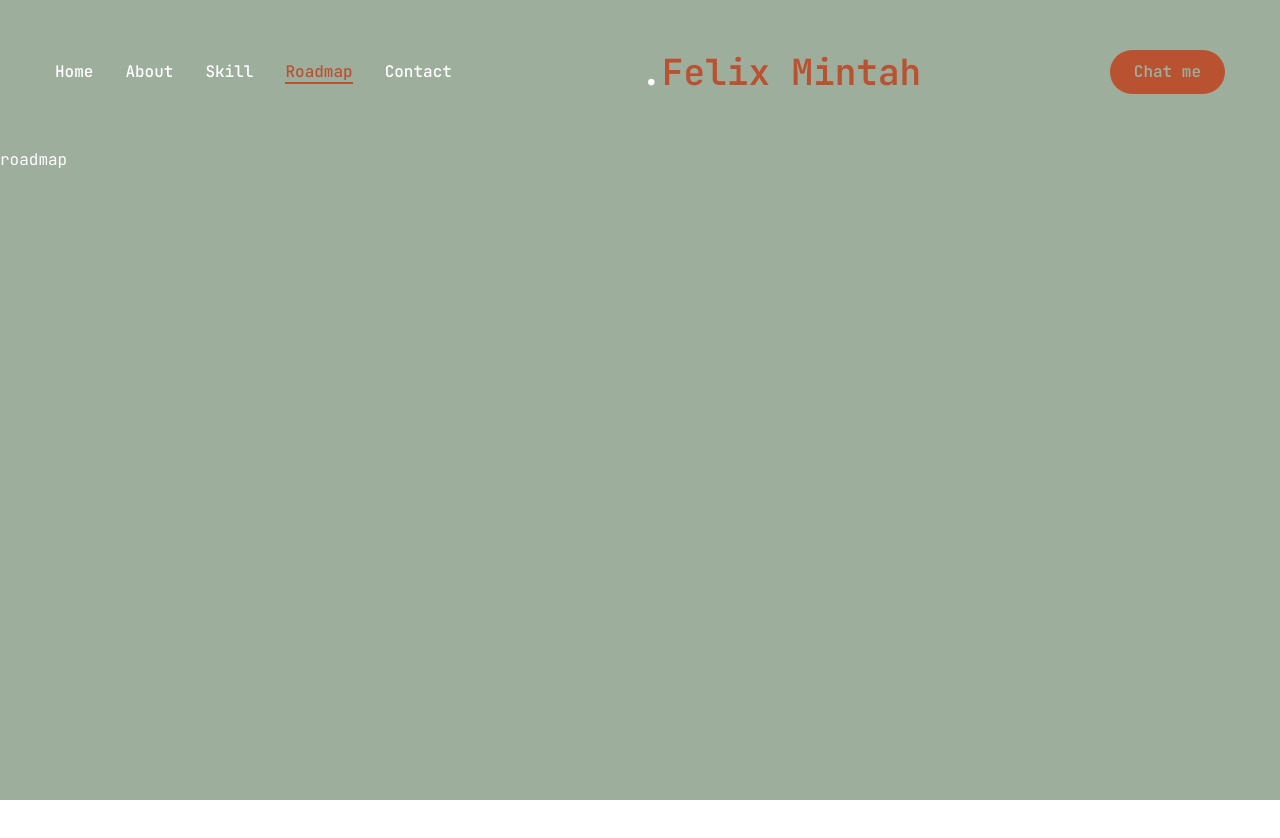
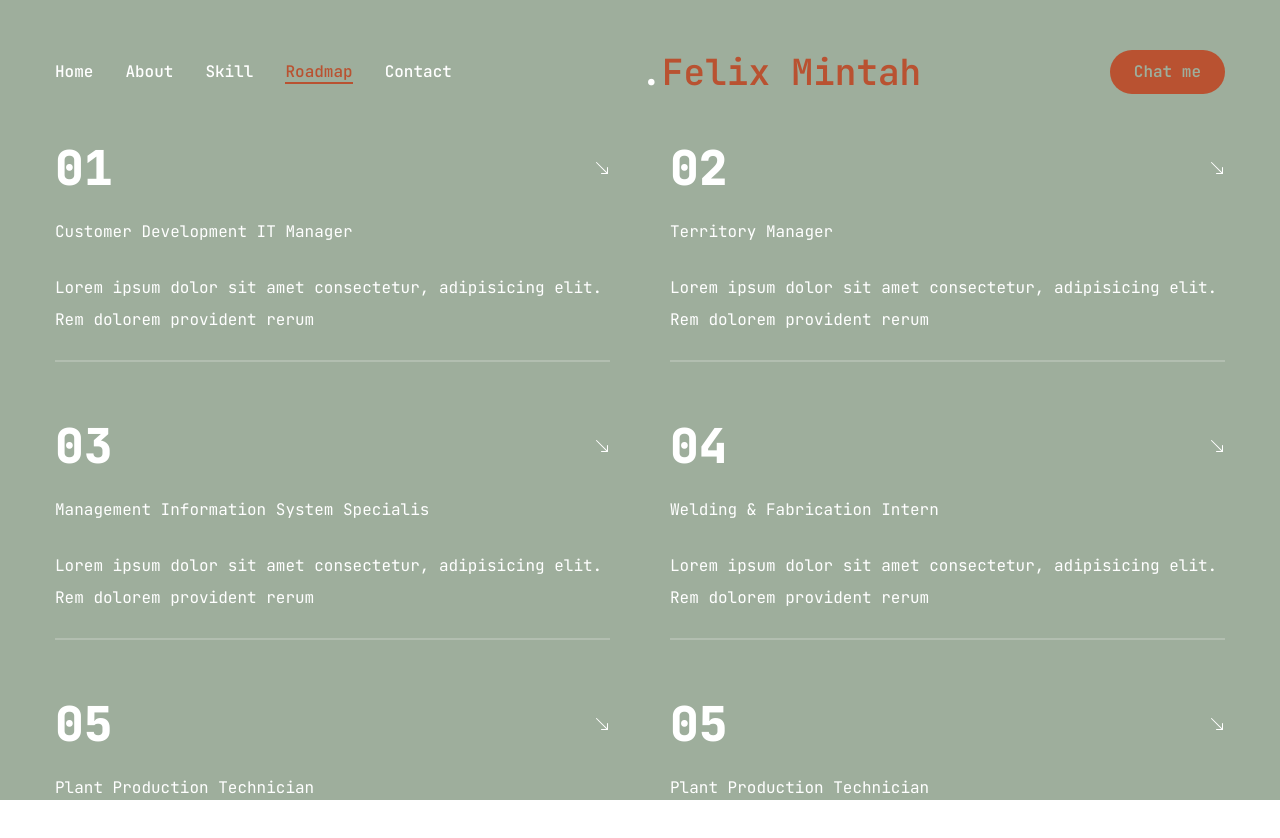
Before and after one commit to MaryKwawu/Felix-Mintah-Portfolio, a Next.js app: page /roadmap in a window 1280 px wide. Shown: the top 838 px of the page. Before the commit the page ends 800 px from the top, so only its background shows below. Built offline with nearby package versions, Linux system fonts and the light colour scheme.

Commit message:
Chore : worked on the roadmap page.tsx

```diff
--- a/src/app/page.tsx
+++ b/src/app/page.tsx
@@ -13,7 +13,7 @@ export default function Home() {
 					{/* text */}
 					<div className="text-center xl:text-left order-2 xl:order-none">
 						<span className="text-xl text-[#ffffff]">
-							Customer Develpment IT Manager
+							Customer Development IT Manager
 						</span>
 						<h1 className="h1 mb-6 text-[#ffffff]">
 							Hello I'm <br /> <span className="text-accent">Felix Mintah</span>
@@ -30,7 +30,8 @@ export default function Home() {
 							<Button
 								variant="outline"
 								size="lg"
-								className="uppercase flex items-center gap-2">
+								className="uppercase flex items-center gap-2"
+							>
 								<span>Download CV</span>
 								<FiDownload className="text-xl" />
 							</Button>
--- a/src/app/roadmap/page.tsx
+++ b/src/app/roadmap/page.tsx
@@ -1,7 +1,98 @@
+"use client";
 import React from "react";
+import { BsArrowDownRight } from "react-icons/bs";
+import Link from "next/link";
+import { Description } from "@radix-ui/react-dialog";
+
+const roadmap = [
+	{
+		num: "01",
+		title: "Customer Development IT Manager",
+		Description:
+			"Lorem ipsum dolor sit amet consectetur, adipisicing elit. Rem dolorem provident rerum",
+		href: "",
+	},
+	{
+		num: "02",
+		title: "Territory Manager",
+		Description:
+			"Lorem ipsum dolor sit amet consectetur, adipisicing elit. Rem dolorem provident rerum",
+		href: "",
+	},
+	{
+		num: "03",
+		title: "Management Information System Specialis",
+		Description:
+			"Lorem ipsum dolor sit amet consectetur, adipisicing elit. Rem dolorem provident rerum",
+		href: "",
+	},
+	{
+		num: "04",
+		title: "Welding & Fabrication Intern",
+		Description:
+			"Lorem ipsum dolor sit amet consectetur, adipisicing elit. Rem dolorem provident rerum",
+		href: "",
+	},
+	{
+		num: "05",
+		title: "Plant Production Technician",
+		Description:
+			"Lorem ipsum dolor sit amet consectetur, adipisicing elit. Rem dolorem provident rerum",
+		href: "",
+	},
+	{
+		num: "05",
+		title: "Plant Production Technician",
+		Description:
+			"Lorem ipsum dolor sit amet consectetur, adipisicing elit. Rem dolorem provident rerum",
+		href: "",
+	},
+];
+
+import { motion } from "framer-motion";
 
 const Roadmap = () => {
-	return <div>roadmap</div>;
+	return (
+		<div>
+			<section className="min-h-[80vh] flex flex-col justify-center py-12 xl:py-0">
+				<div className="container mx-auto">
+					<motion.div
+						initial={{ opacity: 0 }}
+						animate={{
+							opacity: 1,
+							transition: { delay: 2.4, duration: 0.4, ease: "easeIn" },
+						}}
+						className="grid grid-cols-1 md:grid-cols-2 gap-[60px]"
+					>
+						{roadmap.map((roadmap, index) => {
+							return (
+								<div
+									key={index}
+									className="flex-1 flex flex-col justify-center gap-6 group"
+								>
+									{/* top */}
+									<div className="w-full flex justify-between items-center">
+										<div className="text-5xl font-extrabold">{roadmap.num}</div>
+										<Link href={roadmap.href}>
+											<BsArrowDownRight />
+										</Link>
+									</div>
+									{/* title */}
+									<h2>{roadmap.title}</h2>
+									{/* description */}
+									<p>{roadmap.Description}</p>
+									{/* border */}
+									<div className="border-b border border-white/20 w-full">
+										{}
+									</div>
+								</div>
+							);
+						})}
+					</motion.div>
+				</div>
+			</section>
+		</div>
+	);
 };
 
 export default Roadmap;
--- a/src/components/ui/stats.tsx
+++ b/src/components/ui/stats.tsx
@@ -31,7 +31,8 @@ const Stats = () => {
 						return (
 							<div
 								key={index}
-								className="flex-1 flex gap-4 items-center justify-center xl:justify-start text-[#ffffff]">
+								className="flex-1 flex gap-4 items-center justify-center xl:justify-start text-[#ffffff]"
+							>
 								<CountUp
 									end={item.num}
 									duration={5}
@@ -41,7 +42,8 @@ const Stats = () => {
 								<p
 									className={`${
 										item.text.length < 15 ? "max-w-[100px]" : "max-w-[150px]"
-									} leading-snug text-[#ffffff]`}>
+									} leading-snug text-[#ffffff]`}
+								>
 									{item.text}
 								</p>
 							</div>
```
